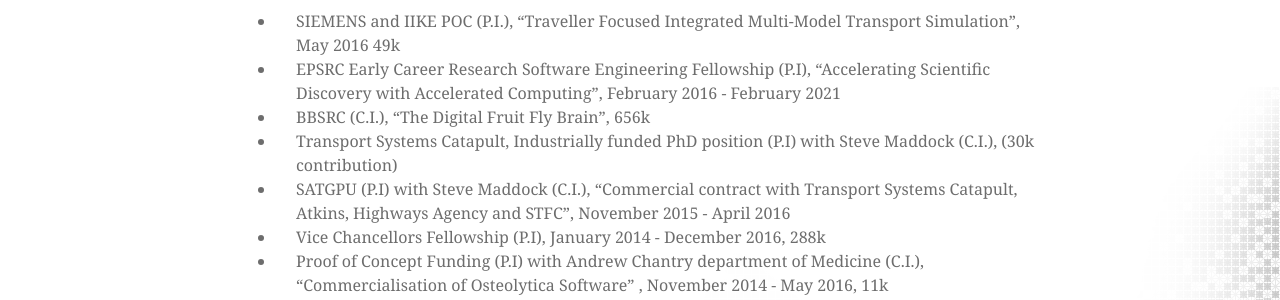
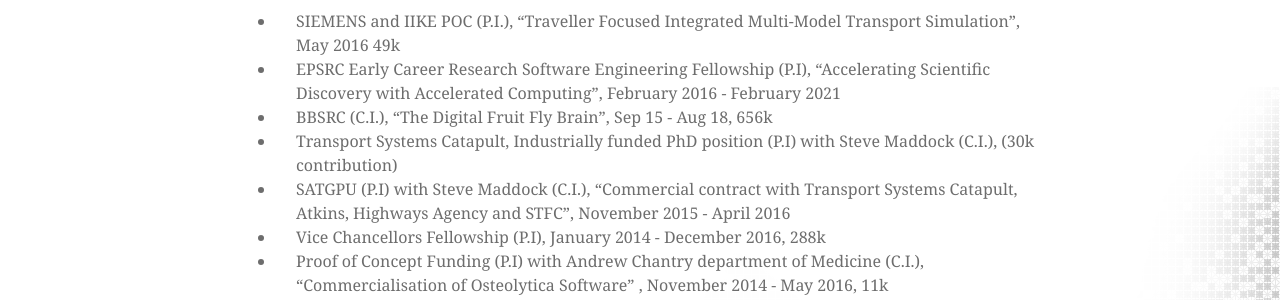
Before and after one commit to mondus/mondus.github.io, a Jekyll site: the page built from cv/funding/index.md, in a window 1280 px wide. Shown: the part 273-573 px from the top of the page. Built offline with Jekyll 4.4.1, drawn with Linux system fonts in a browser that asks for light colours; nearby versions of some CDN libraries; some web fonts are replaced.

Commit message:
Update index.md

```diff
--- a/cv/funding/index.md
+++ b/cv/funding/index.md
@@ -7,7 +7,7 @@ layout: homepage
 
 * SIEMENS and IIKE POC (P.I.), "Traveller Focused Integrated Multi-Model Transport Simulation", May 2016 49k
 * EPSRC Early Career Research Software Engineering Fellowship (P.I), "Accelerating Scientific Discovery with Accelerated Computing", February 2016 - February 2021
-* BBSRC (C.I.), "The Digital Fruit Fly Brain", 656k
+* BBSRC (C.I.), "The Digital Fruit Fly Brain", Sep 15 - Aug 18, 656k
 * Transport Systems Catapult, Industrially funded PhD position (P.I) with Steve Maddock (C.I.), (30k contribution)
 * SATGPU (P.I) with Steve Maddock (C.I.), "Commercial contract with Transport Systems Catapult, Atkins, Highways Agency and STFC", November 2015 - April 2016
 * Vice Chancellors Fellowship (P.I), January 2014 - December 2016, 288k
```
